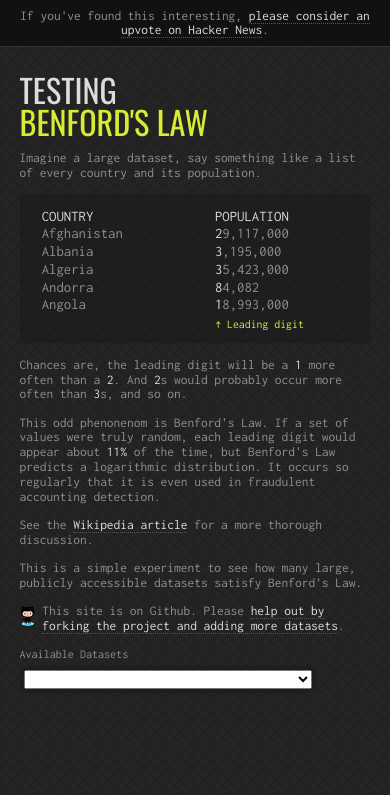
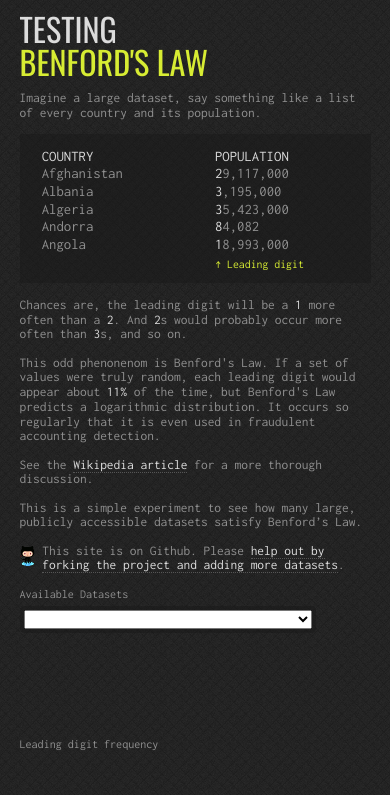
Before and after one commit to jasonlong/benfords-law, a plain HTML site: page index.html in a window 390 px wide. Shown: the top 795 px of the page. Drawn offline with nearby package versions, Linux system fonts and the light colour scheme; no server answers.

Commit message:
removed hacker news link

```diff
--- a/css/sass/screen.scss
+++ b/css/sass/screen.scss
@@ -20,21 +20,11 @@ body {
   font-family: 'Inconsolata', 'Helvetica Neue', arial, serif;
   color: $text_color;
   font-size: 0.84em;
-  /* width: 90%; */
-  margin: 0 auto 3em auto;
-}
-
-#hacker-news {
-  margin-bottom: 3em;
-  text-align: center;
-  background-color: #111;
-  border-bottom: solid 1px #333;
-  padding: 0.7em 0;
+  width: 90%;
+  margin: 3em auto;
 }
 
 #container {
-  width: 90%;
-  margin: 0 auto;
   @include clearfix;
 }
 
@@ -251,9 +241,6 @@ screen and (max-device-width: 480px) {
 
 
 @media screen and (max-width: 700px) {
-  #hacker-news {
-    margin-bottom: 2em;
-  }
   aside, section {
     float: none;
     width: auto;
@@ -273,7 +260,7 @@ screen and (max-device-width: 480px) {
 
 @media screen and (max-width: 480px) {
   body {
-    /* margin: 1em auto;  */
+    margin: 1em auto;
   }
   h1 { font-size: 2.4em; }
 }
--- a/index.html
+++ b/index.html
@@ -25,7 +25,6 @@
   </head>
 
   <body>
-    <div id="hacker-news">If you've found this interesting, <a href="http://news.ycombinator.com/item?id=2701342">please consider an upvote on Hacker News</a>.</div>
     <div id="container">
       <aside>
         <h1>Testing <b>Benford's Law</b></h1>
```
Also changed, not shown: css/screen.css.
